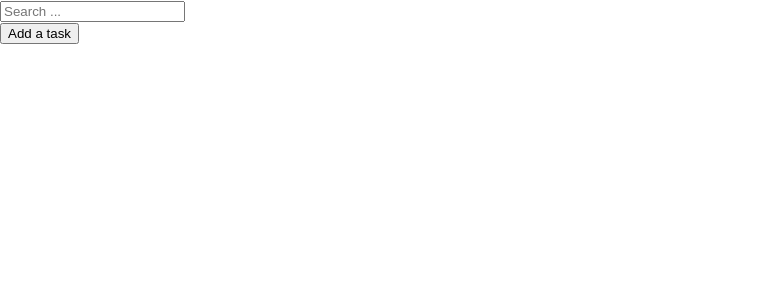
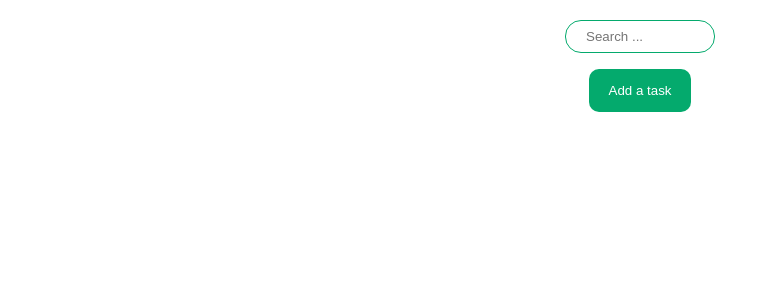
Before and after one commit to sksamassa/semestravaya-rabota, a React (Create React App) app: page / in a window 1280 px wide. Shown: the top 300 px of the page, without its empty margins (0-778 px from the left). Built offline with nearby package versions, Linux system fonts and the light colour scheme.

Commit message:
Design update

```diff
--- a/package.json
+++ b/package.json
@@ -8,6 +8,7 @@
     "@testing-library/user-event": "^13.5.0",
     "react": "^18.2.0",
     "react-dom": "^18.2.0",
+    "react-icons": "^4.12.0",
     "react-query": "^3.39.3",
     "react-scripts": "5.0.1",
     "styled-components": "^6.1.1",
--- a/src/components/AddTodo.js
+++ b/src/components/AddTodo.js
@@ -1,4 +1,5 @@
 import React, { useState } from "react";
+import '../styles/AddTodo.css';
 
 export default function AddTodo({ onAddTodo }) {
   const [title, setTitle] = useState("");
--- a/src/components/Task.js
+++ b/src/components/Task.js
@@ -1,6 +1,8 @@
 import React, { useState, useEffect } from "react";
 import AddTodo from "./AddTodo";
-import { useQuery, useMutation } from 'react-query';
+import { FaEdit } from "react-icons/fa";
+import { MdDelete } from "react-icons/md";
+import '../styles/Task.css';
 
 export default function Task() {
     // Load todos from localStorage on component mount
@@ -54,17 +56,17 @@ export default function Task() {
     todo.title.toLowerCase().includes(searchTerm.toLowerCase()));
 
   return (
-    <div>
+    <div className="task">
     {/* Search bar */}
     <input type='search' placeholder="Search ..."
             value={searchTerm}
             onChange={e => setSearchTerm(e.target.value)}/>
       <AddTodo onAddTodo={handleAddTodo} />
 
-      <ul>
+      <ul className='task_list'>
         {/* Render filteredTodos */}
         {filteredTodos.map((todo) => (
-          <li key={todo.id}>
+          <li key={todo.id} className='task_item'>
             <input
               type="checkbox"
               checked={todo.done}
@@ -75,13 +77,18 @@ export default function Task() {
                   )
                 )
               }
+              className="task_checkbox"
             />
             {/* Todo content */}
             {todo.title}
             {/* Delete a task */}
-            <button onClick={() => handleDeleteTodo(todo.id)}>Delete</button>
+            <button onClick={() => handleDeleteTodo(todo.id)}>
+                <MdDelete className="task_delete" />
+            </button>
             {/* Edit a task */}
-            <button onClick={() => handleEditTodo(todo.id)}>Edit</button>
+            <button onClick={() => handleEditTodo(todo.id)}>
+                <FaEdit className="task_edit" />
+            </button>
           </li>
         ))}
       </ul>
--- a/src/styles/AddTodo.css
+++ b/src/styles/AddTodo.css
@@ -1,10 +1,10 @@
-.error {
-    display: block;
-    color: red;
-    font-weight: bold;
-    font-size: 16px;
+button[type=submit] {
+    border: none;
+    background-color: #04AA6D;
+    color: #fff;
+    padding: 14px 20px;
+    border-radius: 10px;
+    margin-bottom: 16px;
+    margin-top: 16px;
+    cursor: pointer;
 }
-
-.no-error {
-    display: none;
-}
--- /dev/null
+++ b/src/styles/Task.css
@@ -0,0 +1,86 @@
+* {
+    box-sizing: border-box;
+}
+
+body {
+    padding: 0;
+    margin: 0;
+}
+
+.task {
+    display: flex;
+    flex-direction: column;
+    justify-content: center;
+    align-items: center;
+    padding: 20px;
+    width: 50%;
+    margin: auto;
+}
+.task_list  {
+    width: 100%;
+    display: flex;
+    flex-direction: column;
+    justify-content: center;
+    align-items: center;
+}
+
+.task_list  li{
+    width: 100%;
+    display: flex;
+    justify-content: space-between;
+    list-style: none;
+    display: flex;
+    align-items: baseline;
+    background-color: #f1f1f1;
+    padding: 14px;
+    border-radius: 10px;
+    transition: transform .3s ease;
+}
+
+.task_list li:hover {
+    transform: scale(1.05, 1.3);
+}
+
+.task_list li {
+    margin-bottom: 16px;
+}
+
+input[type=checkbox]{
+    margin-right: 20px;
+}
+
+.task_delete{
+    color: red;
+    margin-left: 20px;
+    margin-right: 20px;
+}
+
+.task_edit{
+    color: blue;
+}
+
+ul.task_list button {
+    border: none;
+    background-color: transparent;
+    cursor: pointer;
+    font-size: 18px;
+    padding: 5px;
+}
+
+input[type=search] {
+    width: 150px;
+    border: 1px solid #04AA6D;
+    border-radius: 16px;
+    padding: 8px 20px;
+    transition: all .5s ease-in-out;
+}
+
+input[type=search]:focus, input[type=search]:hover{
+    outline: 2px solid #04AA6D;
+    border-radius: 16px;
+    padding: 8px 20px;
+}
+
+input[type=search]:hover{
+   width: 300px;
+}
```
Also changed, not shown: 1 other file (tests, documents, lock files or other folders).
